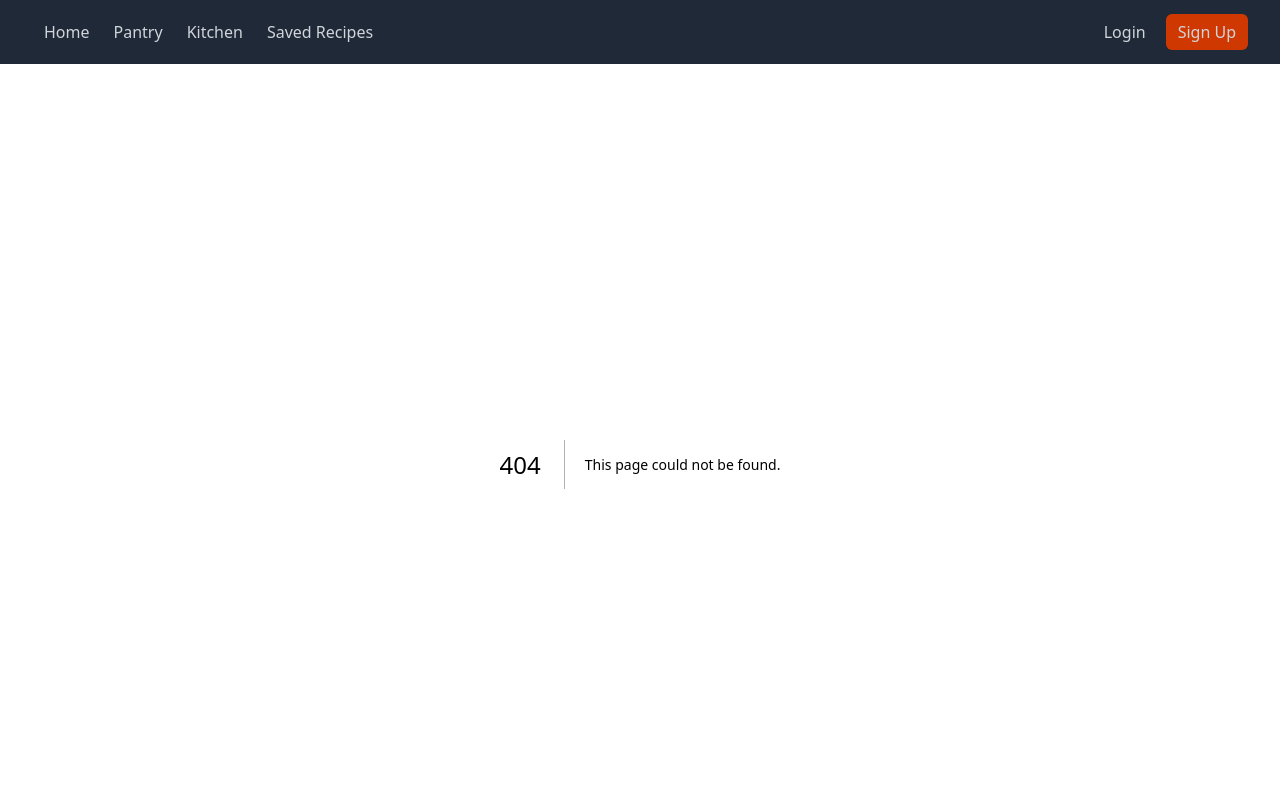
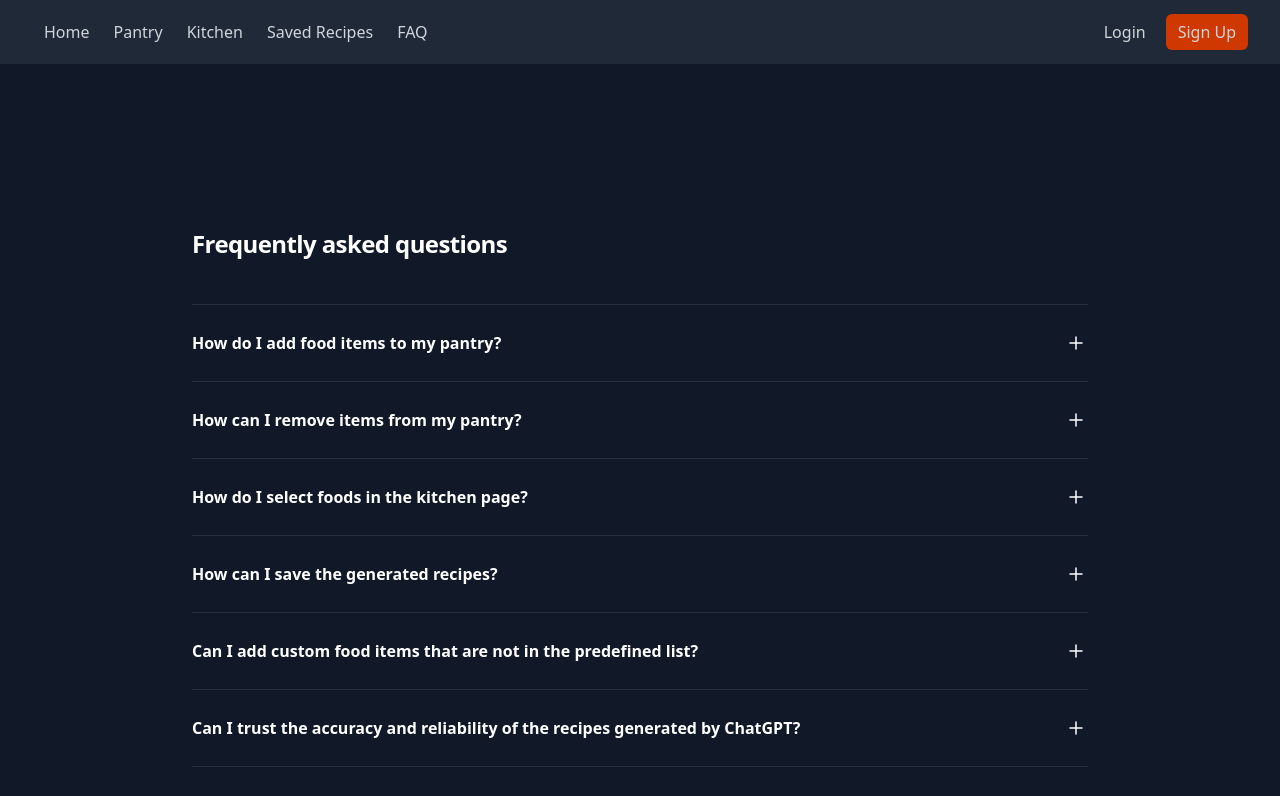
Before and after one commit to monysary/i-m-hungry-recipe-app, a Next.js app: page /faq in a window 1280 px wide. Before the commit this address had no page. Shown: the top 796 px of the page. Built offline with nearby package versions, Linux system fonts and the light colour scheme.

Commit message:
faq page added

```diff
--- a/src/components/navbar.js
+++ b/src/components/navbar.js
@@ -47,6 +47,8 @@ function Navbar() {
                         <Link href='/pantry' className="text-gray-300 hover:bg-gray-700 hover:text-white rounded-md px-3 py-2 text-md font-medium">Pantry</Link>
                         <Link href='/kitchen' className="text-gray-300 hover:bg-gray-700 hover:text-white rounded-md px-3 py-2 text-md font-medium">Kitchen</Link>
                         <Link href='/savedRecipes' className="text-gray-300 hover:bg-gray-700 hover:text-white rounded-md px-3 py-2 text-md font-medium">Saved Recipes</Link>
+                        <Link href='/faq'
+                        className="text-gray-300 hover:bg-gray-700 hover:text-white rounded-md px-3 py-2 text-md font-medium">FAQ</Link>
                     </div>
                     <div className="inset-y-0 right-0 flex items-center pr-2 sm:static sm:inset-auto sm:ml-6 sm:pr-0">
                         <Link href='/login' className="text-gray-300 hover:bg-gray-700 hover:text-white rounded-md px-3 py-2 text-sm md:text-[16px] font-medium"
--- /dev/null
+++ b/src/pages/faq.js
@@ -0,0 +1,114 @@
+import { Disclosure } from "@headlessui/react";
+import { MinusSmallIcon, PlusSmallIcon } from "@heroicons/react/24/outline";
+
+const faqs = [
+	{
+		question: "How do I add food items to my pantry?",
+		answer:
+			"To add food items into your pantry, go to the pantry tab, type in your ingredient, select a category, and then press the Add button!",
+	},
+	{
+		question: "How can I remove items from my pantry?",
+		answer:
+			"To remove items from your pantry, go to the Pantry page and locate the item you want to remove. Click on the Update button, click on the X icon on whichever ingredient, and it will be removed from your pantry.",
+	},
+	{
+		question: "How do I select foods in the kitchen page?",
+		answer:
+			"On the Kitchen page, you can choose your ingredients by selecting category, ingredient, then pressing the Add button. Once you've selected the desired foods, click on the Generate Recipe button.",
+	},
+	{
+		question: "How can I save the generated recipes?",
+		answer:
+			"After generating a recipe in the Kitchen page, there will be a Save Recipe button at the bottom of the recipe. This will allow you to store the recipe for future reference (where you can find it in the Saved Recipes tab).",
+	},
+	{
+		question:
+			"Can I add custom food items that are not in the predefined list?",
+		answer:
+			"Yes, you can add custom food items to your pantry. If the food item is not available in the predefined list, you can simply enter the name and select the Other category.",
+	},
+	{
+		question:
+			"Can I trust the accuracy and reliability of the recipes generated by ChatGPT?",
+		answer:
+			"ChatGPT strives to provide accurate and reliable recipes. However, it's important to note that the recipes generated by ChatGPT are based on patterns and information from a large dataset. While the model attempts to produce high-quality recipes, there may be occasional errors or inconsistencies. We recommend using the recipes generated by ChatGPT as a source of inspiration and double-checking specific instructions or ingredient quantities to ensure the best results.",
+	},
+	{
+		question: "Can I use this website offline?",
+		answer:
+			"This website can only be used online because you are communicating with ChatGPT, which requires an internet connection.",
+	},
+	{
+		question: "What other features will be added in the future?",
+		answer:
+			"The team at I'm Hungry is striving to add many features to this website. Such as daily, weekly, and monthly meal plans.",
+	},
+	{
+		question: "How can I make suggestions for the website?",
+		answer:
+			"You can send an email to info@imhungry.com! We will gladly accept your feedback.",
+	},
+];
+
+export default function Example() {
+	return (
+		<div className='bg-gray-900'>
+			<div className='mx-auto max-w-7xl px-6 py-24 sm:py-32 lg:px-8 lg:py-40'>
+				<div className='mx-auto max-w-4xl divide-y divide-white/10'>
+					<h2 className='text-2xl font-bold leading-10 tracking-tight text-white'>
+						Frequently asked questions
+					</h2>
+					<dl className='mt-10 space-y-6 divide-y divide-white/10'>
+						{faqs.map((faq) => (
+							<Disclosure as='div' key={faq.question} className='pt-6'>
+								{({ open }) => (
+									<>
+										<dt>
+											<Disclosure.Button className='flex w-full items-start justify-between text-left text-white'>
+												<span className='text-base font-semibold leading-7'>
+													{faq.question}
+												</span>
+												<span className='ml-6 flex h-7 items-center'>
+													{open ? (
+														<MinusSmallIcon
+															className='h-6 w-6'
+															aria-hidden='true'
+														/>
+													) : (
+														<PlusSmallIcon
+															className='h-6 w-6'
+															aria-hidden='true'
+														/>
+													)}
+												</span>
+											</Disclosure.Button>
+										</dt>
+										<Disclosure.Panel as='dd' className='mt-2 pr-12'>
+											{faq.question ===
+											"What other features will be added in the future?" ? (
+												<ul className='list-disc pl-5'>
+													<li>Daily meal plans.</li>
+													<li>Weekly meal plans.</li>
+													<li>Monthly meal plans.</li>
+                          <li>Personalized meal plans based on dietary restrictions.</li>
+                          <li>Ability to scale the recipe based on the number of servings.</li>
+                          <li>Chatbox so that you can ask ChatGPT any food related questions!</li>
+                          <li>Ability to share via Social Media.</li>
+												</ul>
+											) : (
+												<p className='text-base leading-7 text-gray-300'>
+													{faq.answer}
+												</p>
+											)}
+										</Disclosure.Panel>
+									</>
+								)}
+							</Disclosure>
+						))}
+					</dl>
+				</div>
+			</div>
+		</div>
+	);
+}
--- a/src/pages/index.js
+++ b/src/pages/index.js
@@ -60,7 +60,7 @@ export default function LandingPage() {
 							className='aspect-[1108/632] w-[69.25rem] bg-gradient-to-r from-[#80caff] to-[#4f46e5] opacity-20'
 							style={{
 								clipPath:
-                  'polygon(73.6% 51.7%, 91.7% 11.8%, 100% 46.4%, 97.4% 82.2%, 92.5% 84.9%, 75.7% 64%, 55.3% 47.5%, 46.5% 49.4%, 45% 62.9%, 50.3% 87.2%, 21.3% 64.1%, 0.1% 100%, 5.4% 51.1%, 21.4% 63.9%, 58.9% 0.2%, 73.6% 51.7%)',
+									"polygon(73.6% 51.7%, 91.7% 11.8%, 100% 46.4%, 97.4% 82.2%, 92.5% 84.9%, 75.7% 64%, 55.3% 47.5%, 46.5% 49.4%, 45% 62.9%, 50.3% 87.2%, 21.3% 64.1%, 0.1% 100%, 5.4% 51.1%, 21.4% 63.9%, 58.9% 0.2%, 73.6% 51.7%)",
 							}}
 						/>
 					</div>
@@ -69,7 +69,10 @@ export default function LandingPage() {
 							<div className='mt-24 sm:mt-32 lg:mt-16'>
 								<div href='#' className='inline-flex space-x-6'>
 									<span className='rounded-full bg-orange-500/10 px-3 py-1 text-sm font-semibold leading-6 text-orange-400 ring-1 ring-inset ring-orange-500/20'>
-                    Free of charge
+										Free of Charge
+									</span>
+									<span className='rounded-full bg-orange-500/10 px-3 py-1 text-sm font-semibold leading-6 text-orange-400 ring-1 ring-inset ring-orange-500/20'>
+										Optional Premium Plans
 									</span>
 									{/* <span className='inline-flex items-center space-x-2 text-sm font-medium leading-6 text-gray-300'>
                     <span>Create an account now</span>
@@ -202,7 +205,7 @@ export default function LandingPage() {
 											aria-hidden='true'
 										/>
 										{feature.name}
-                  </dt>{' '}
+									</dt>{" "}
 									<dd className='inline'>{feature.description}</dd>
 								</div>
 							))}
@@ -279,7 +282,7 @@ export default function LandingPage() {
 							className='aspect-[1108/632] w-[69.25rem] flex-none bg-gradient-to-r from-[#80caff] to-[#4f46e5] opacity-20'
 							style={{
 								clipPath:
-                  'polygon(73.6% 51.7%, 91.7% 11.8%, 100% 46.4%, 97.4% 82.2%, 92.5% 84.9%, 75.7% 64%, 55.3% 47.5%, 46.5% 49.4%, 45% 62.9%, 50.3% 87.2%, 21.3% 64.1%, 0.1% 100%, 5.4% 51.1%, 21.4% 63.9%, 58.9% 0.2%, 73.6% 51.7%)',
+									"polygon(73.6% 51.7%, 91.7% 11.8%, 100% 46.4%, 97.4% 82.2%, 92.5% 84.9%, 75.7% 64%, 55.3% 47.5%, 46.5% 49.4%, 45% 62.9%, 50.3% 87.2%, 21.3% 64.1%, 0.1% 100%, 5.4% 51.1%, 21.4% 63.9%, 58.9% 0.2%, 73.6% 51.7%)",
 							}}
 						/>
 					</div>
@@ -337,7 +340,7 @@ export default function LandingPage() {
 				</div>
 			</footer>
 		</div>
-  )
+	);
 }
 
 const primaryFeatures = [
```
Lines whose indentation alone changed are shown as unchanged.
